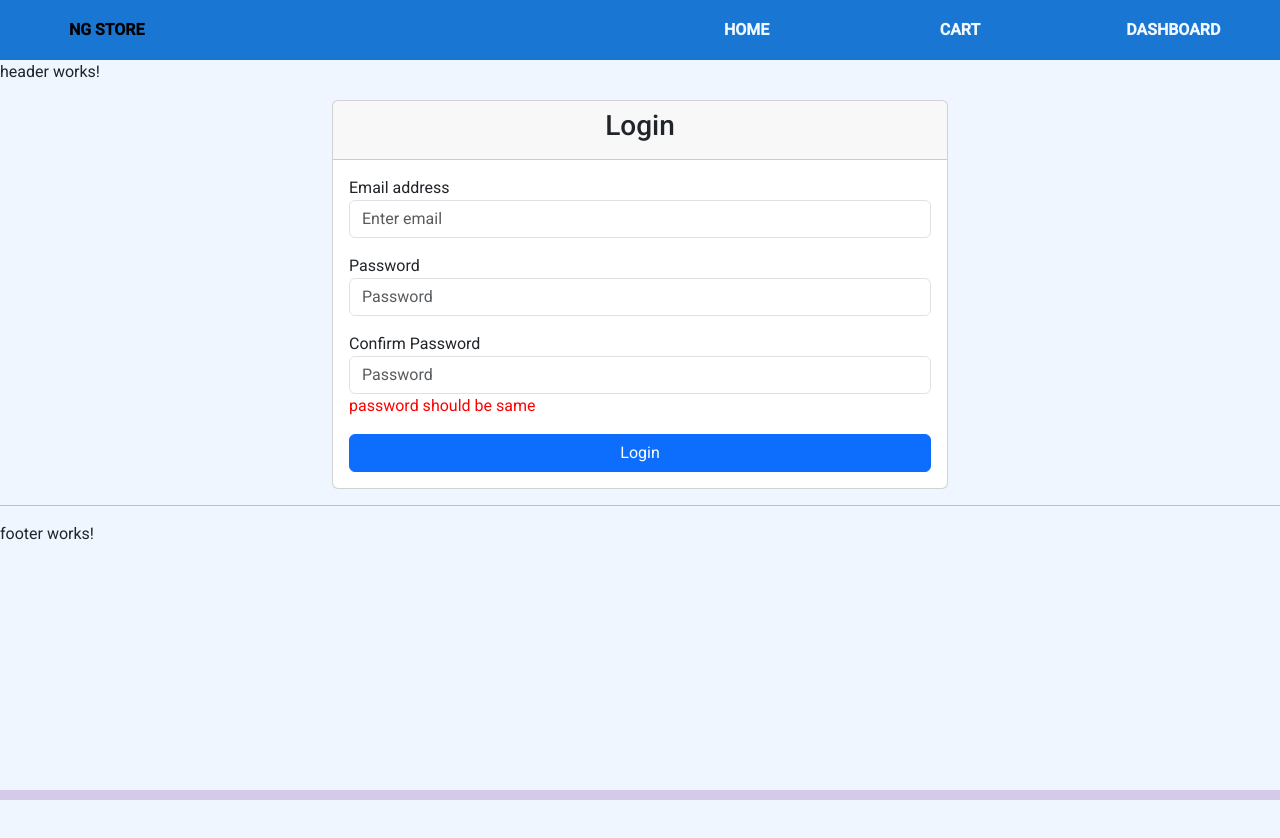
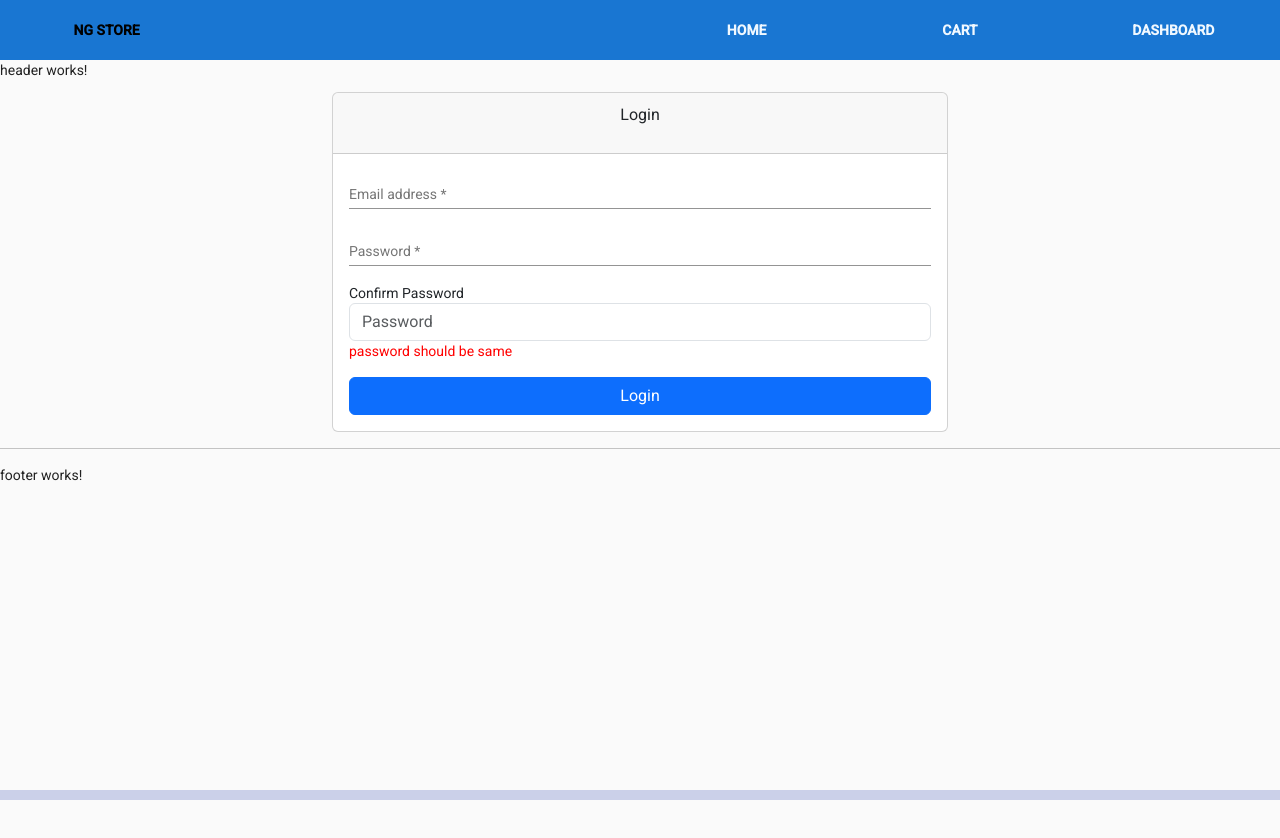
Before and after one commit to Cfun1/ng-store, an Angular app: page /login in a window 1280 px wide. Shown: the top 838 px of the page. Built offline with nearby package versions, Linux system fonts and the light colour scheme.

Commit message:
styling tweaks

```diff
--- a/angular.json
+++ b/angular.json
@@ -22,13 +22,13 @@
             "main": "src/main.ts",
             "polyfills": "src/polyfills.ts",
             "tsConfig": "tsconfig.app.json",
-            "assets": ["src/favicon.ico", "src/assets"],
+            "assets": [ "src/favicon.ico", "src/assets" ],
             "styles": [
               "node_modules/bootstrap/dist/css/bootstrap.min.css",
-              "node_modules/@angular/material/prebuilt-themes/deeppurple-amber.css",
+              "node_modules/@angular/material/prebuilt-themes/indigo-pink.css",
               "src/styles.css"
             ],
-            "scripts": []
+            "scripts": [ ]
           },
           "configurations": {
             "production": {
@@ -88,9 +88,13 @@
             "polyfills": "src/polyfills.ts",
             "tsConfig": "tsconfig.spec.json",
             "karmaConfig": "karma.conf.js",
-            "assets": ["src/favicon.ico", "src/assets"],
-            "styles": ["src/styles.css"],
-            "scripts": []
+            "assets": [ "src/favicon.ico", "src/assets" ],
+            "styles": [
+              "node_modules/bootstrap/dist/css/bootstrap.min.css",
+              "node_modules/@angular/material/prebuilt-themes/indigo-pink.css",
+              "src/styles.css"
+            ],
+            "scripts": [ ]
           }
         }
       }
--- a/src/app/core/login/login.component.html
+++ b/src/app/core/login/login.component.html
@@ -5,26 +5,31 @@
     </div>
     <div class="card-body">
       <form #loginForm="ngForm">
-        <div class="form-group mb-3">
-          <label for="email">Email address</label>
-          <input ngModel name="userName" #userName="ngModel"
-                 type="email"
-                 class="form-control"
-                 id="email"
-                 placeholder="Enter email" />
+
+        <div class="row">
+          <mat-form-field>
+            <mat-label for="email">Email address</mat-label>
+            <input matInput ngModel name="userName" #userName="ngModel"
+                   type="email"
+                   id="email" required
+                   placeholder="Enter email">
+          </mat-form-field>
         </div>
-        <div class="form-group mb-3">
-          <label for="password">Password</label>
-          <input name="password" type="password" id="password" minlength="8"
-                 placeholder="Password" class="form-control"
-                 #password="ngModel" ngModel required />
 
-          <!-- valdiation errors -->
-          <div *ngIf="password.errors && password.touched">
-            <span *ngIf="password.errors['required']" class="invalid">password is required</span>
-            <span *ngIf="password.errors['minlength']" class="invalid">Password is too short (minimum length:
-              {{password.errors['minlength'].requiredLength}})</span>
-          </div>
+        <div class="row">
+          <mat-form-field>
+            <mat-label for="password">Password</mat-label>
+            <input matInput name="password" type="password" id="password" minlength="8"
+                   placeholder="Password"
+                   #password="ngModel" ngModel required>
+
+            <!-- valdiation errors -->
+            <ng-container *ngIf="password.errors && password.touched">
+              <mat-error *ngIf="password.errors['required']">password is required</mat-error>
+              <mat-error *ngIf="password.errors['minlength']">Password is too short (minimum length:
+                {{password.errors['minlength'].requiredLength}})</mat-error>
+            </ng-container>
+          </mat-form-field>
         </div>
 
         <div class="form-group mb-3">
@@ -36,6 +41,7 @@
                  placeholder="Password" />
           <span *ngIf="!cpassword.valid" class="invalid">password should be same</span>
         </div>
+
         <button *ngIf="!(isLoggedIn$ | async)" type="submit" class="btn btn-primary w-100"
                 (click)="login(loginForm)">Login</button>
 
--- a/src/app/home/home.component.css
+++ b/src/app/home/home.component.css
@@ -52,9 +52,14 @@ mat-card-actions {
       bottom: 30px;
       right: 30px;
       z-index: 2;
-      font-size: 2em;
+      font-size: 2.5em;
 
       &:hover {
             cursor: pointer;
+            font-weight: bolder;
       }
 }
+
+.add-product-button {
+      background-color: var(--main-bg-color);
+}
--- a/src/app/home/home.component.html
+++ b/src/app/home/home.component.html
@@ -10,7 +10,7 @@
   <div class="container">
     <div class="d-flex mt-5">
       <h1 class="text-center flex-grow-1">Products list</h1>
-      <button *ngIf="isLoggedIn$ | async" mat-raised-button color="Accent">Add Product</button>
+      <button *ngIf="isLoggedIn$ | async" mat-raised-button class="add-product-button">Add Product</button>
     </div>
 
     <div class="row main-products-grid">
--- a/src/index.html
+++ b/src/index.html
@@ -12,7 +12,7 @@
     <link href="https://fonts.googleapis.com/icon?family=Material+Icons" rel="stylesheet">
   </head>
 
-  <body>
+  <body class="mat-typography mat-app-background">
     <app-root></app-root>
   </body>
 
```
